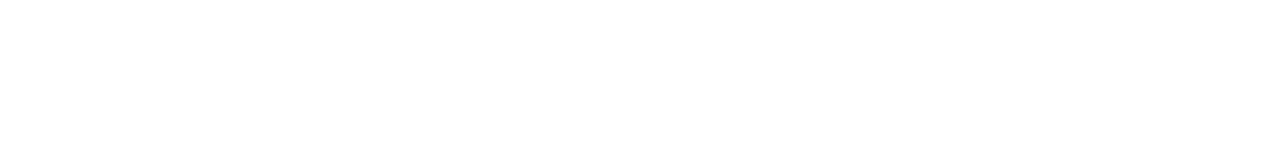
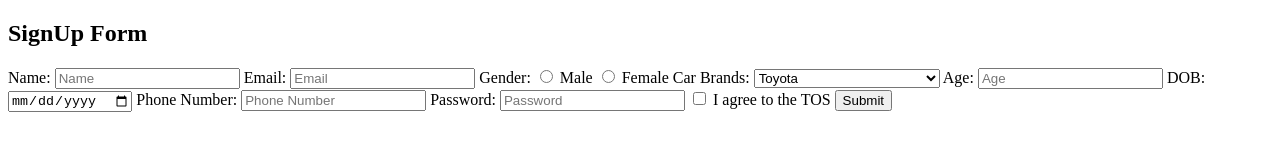
Before and after one commit to acciojob/signup-form-car-MeghanaBait, a website: page main.html in a window 1280 px wide. Drawn offline with Linux system fonts and the light colour scheme.

Commit message:
created a submission

```diff
--- a/main.html
+++ b/main.html
@@ -8,9 +8,53 @@
 
 <body>
 	<!-- the entire body must be written by student -->
+
+	<form action="/signup" method = "post">
+		<h2>SignUp Form</h2>
+
+		<label for="name">Name:</label>
+		<input type="text" id="name" name="name" required placeholder="Name">
+
+		<label for="Email">Email: </label>
+		<input type="email" id="Email" name="Email" required placeholder="Email">
+
+		<label>Gender: </label>
+		<input type="radio" id="gender_m" name = "gender" required>
+		<label for="gender_m">Male</label>
+
+		<input type="radio" id="gender_f" name="gender" required>
+		<label for = "gender_f"> Female</label>
+
+		<label for="cars">Car Brands: </label>
+		<select id = "cars" name = "cars" required>
+			<option value="" disabled>--Please choose an option--</option>
+			<option value="toyota">Toyota</option>
+			<option value="ford">Ford</option>
+			<option value="honda">Honda</option>
+		</select>
+
+		<label for="age">Age: </label>
+		<input type="number" id="age" name="age" required placeholder="Age">
+
+		<label for="dob">DOB: </label>
+		<input type="date" id="dob" name="dob" required placeholder="DOB">
+
+		<label for="tel">Phone Number: </label>
+		<input type = "tel" id="tel" name="tel" placeholder="Phone Number" required>
+
+		<label for="password">Password: </label>
+		<input type="password" id="password" name="password" placeholder="Password" required>
+
+		<label>
+			<input type = "checkbox" id = "tos" name="tos" required>
+			I agree to the TOS
+		</label>
+
+		<button type="submit">Submit</button>
+	</form>
+
     <script type="text/javascript" src="./script.js">
 </script>
 
 </body>
-
 </html>
```
